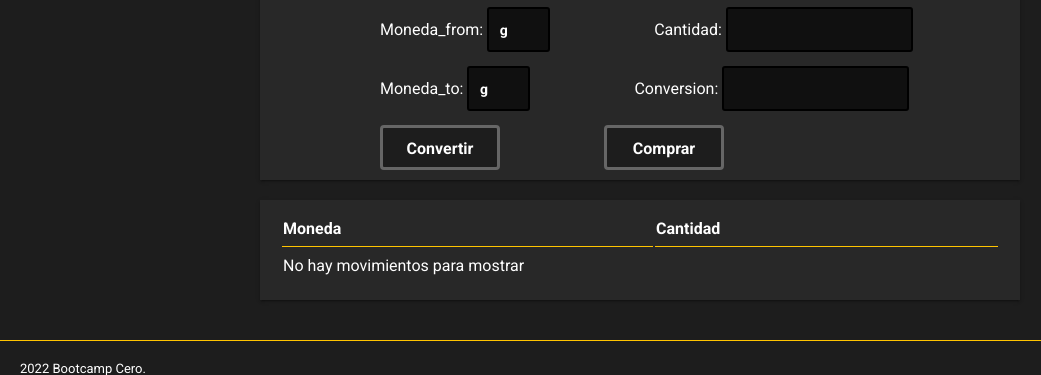
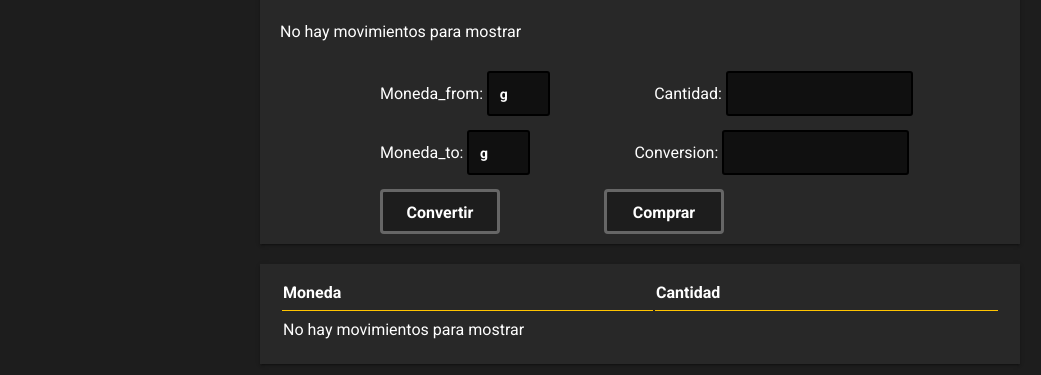
Before and after one commit to datadiego/KeepCoding_Flask_JS_Coinapp, a Flask app: page / in a window 1280 px wide. Shown: the part 119-494 px from the top of the page, without its empty margins (0-1041 px from the left). Run offline with Flask 2, Linux system fonts and the light colour scheme; data that the repository does not hold is empty.

Commit message:
fix: 🧰mostramos los errores si algo sale mal

```diff
--- a/crypto_app/static/js/balance.js
+++ b/crypto_app/static/js/balance.js
@@ -62,11 +62,12 @@
 }
 function mostrarMovimientos() {
   const tabla = document.querySelector('#cuerpo-tabla');
-  const mensajes = document.querySelector("#mensajes-control")
+  const mensajes = document.querySelector("#error-movimientos")
   let html = '';
   if (this.readyState === 4 && this.status === 200) {
     const respuesta = JSON.parse(peticion_movimientos.responseText);
     const movimientos = respuesta.data;
+    console.log(movimientos.length)
     if (movimientos.length === 0) {
       mensajes.innerHTML = 'No hay movimientos para mostrar';
     }
--- a/crypto_app/templates/index.html
+++ b/crypto_app/templates/index.html
@@ -38,14 +38,16 @@
             <th class="titulo-tabla acciones">Cantidad_to</th>
           </tr>
         </thead>
+
         <tbody id="cuerpo-tabla">
           <!-- Donde vamos a cargar los movimientos leídos desde la API -->
         </tbody>
       </table>
+      <p id="error-movimientos"></p>
       <!--Empieza la interfaz de usuario-->
       <label for="moneda_from" class="form">Moneda_from:</label>
       <select id="moneda_from" name="monedas" class="form">
-
+        <!-- Cargamos las monedas disponibles desde js -->
       </select>
 
       <label for="cantidad_from" class="form">Cantidad:</label>
@@ -53,7 +55,7 @@
 
       <label for="moneda_to" class="form" id="form">Moneda_to:</label>
       <select id="moneda_to" name="monedas" class="form">
-
+        <!-- Cargamos las monedas disponibles desde js -->
       </select>
 
       <label for="conversion" class="form">Conversion:</label>
--- a/instalador.py
+++ b/instalador.py
@@ -55,7 +55,7 @@
 try:
     cursor.execute('CREATE TABLE "movimientos" ("id" INTEGER NOT NULL UNIQUE, "date" TEXT NOT NULL, "time" TEXT NOT NULL, "moneda_from" TEXT NOT NULL, "cantidad_from" REAL NOT NULL, "moneda_to" NUMERIC NOT NULL, "cantidad_to" REAL NOT NULL, PRIMARY KEY("id" AUTOINCREMENT))')
 except sqlite3.OperationalError:
-    print("La base de datos ya existe, borrala para crearla de nuevo")
+    print("La base de datos ya existe, bórrala para crearla de nuevo")
 conexion.commit()
 conexion.close()
 print("Base de datos creada")
```
Also changed, not shown: db/movimientos.db.
